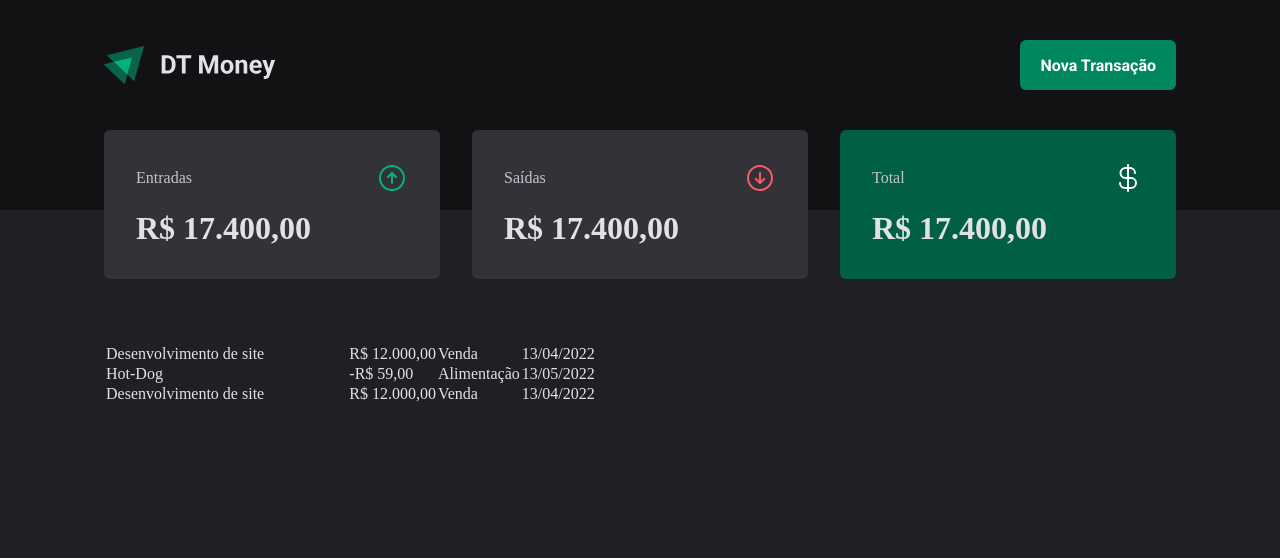
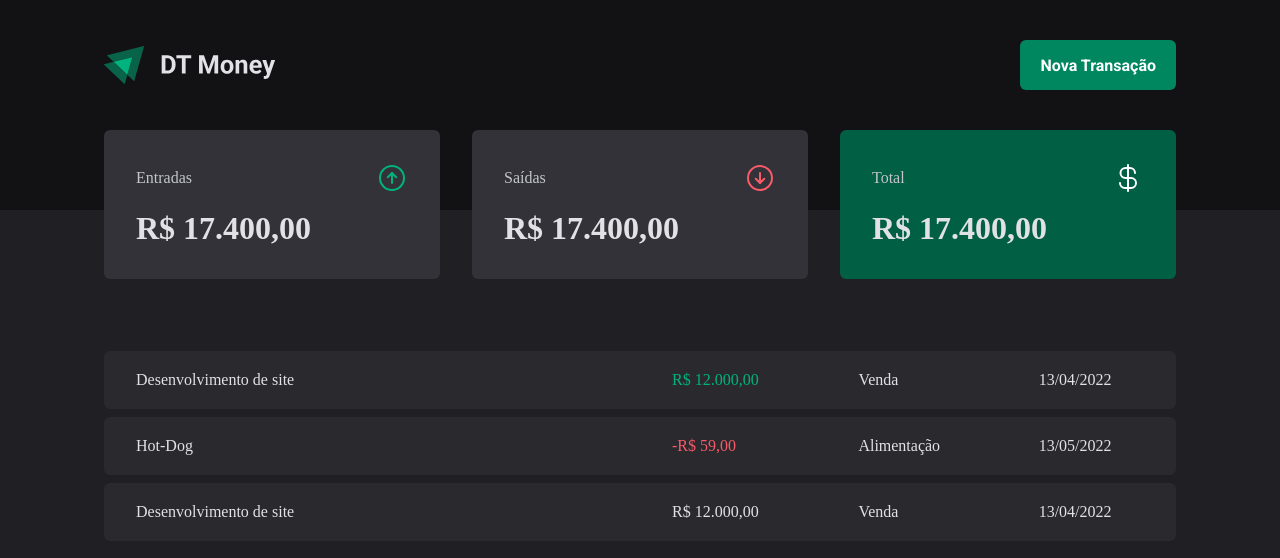
Before and after one commit to marcoscode404/dtmoneyIgnite03, a React (Vite) app in the folder 03-dt-money/: page / in a window 1280 px wide. Shown: the top 558 px of the page. Built offline with nearby package versions, Linux system fonts and the light colour scheme.

Commit message:
cores nos valores positivos e negativos

```diff
--- a/03-dt-money/src/pages/Transactions/index.tsx
+++ b/03-dt-money/src/pages/Transactions/index.tsx
@@ -1,6 +1,10 @@
 import { Header } from '../../components/Header'
 import { Summary } from '../../components/Summary'
-import { TransactionsContainer } from './styles'
+import {
+  PriceHighlight,
+  TransactionsContainer,
+  TransactionsTable,
+} from './styles'
 
 export function Transactions() {
   return (
@@ -10,18 +14,22 @@
 
       {/* table */}
       <TransactionsContainer>
-        <table>
+        <TransactionsTable>
           <tbody>
             <tr>
               <td width="50%">Desenvolvimento de site</td>
-              <td>R$ 12.000,00</td>
+              <td>
+                <PriceHighlight variant="income">R$ 12.000,00</PriceHighlight>
+              </td>
               <td>Venda</td>
               <td>13/04/2022</td>
             </tr>
 
             <tr>
               <td width="50%">Hot-Dog</td>
-              <td>-R$ 59,00</td>
+              <td>
+                <PriceHighlight variant="outcome">-R$ 59,00</PriceHighlight>
+              </td>
               <td>Alimentação</td>
               <td>13/05/2022</td>
             </tr>
@@ -33,7 +41,7 @@
               <td>13/04/2022</td>
             </tr>
           </tbody>
-        </table>
+        </TransactionsTable>
       </TransactionsContainer>
     </div>
   )
--- a/03-dt-money/src/pages/Transactions/styles.ts
+++ b/03-dt-money/src/pages/Transactions/styles.ts
@@ -1,8 +1,46 @@
 import styled from 'styled-components'
 
+// alinhando a tabela ao container - limitando largura
 export const TransactionsContainer = styled.main`
   width: 100%;
   max-width: 1120px;
   margin: 4rem auto 0;
   padding: 0 1.5rem;
 `
+
+// estilizando a tabela
+export const TransactionsTable = styled.table`
+  width: 100%;
+  border-collapse: separate;
+  border-spacing: 0 0.5rem;
+  /* margin-top: 1.5rem; */
+
+  /* styled td */
+  td {
+    padding: 1.25rem 2rem;
+    background: ${(props) => props.theme['gray-700']};
+
+    /* estiliza a td de cada primeira linha */
+    &:first-child {
+      border-top-left-radius: 6px;
+      border-bottom-left-radius: 6px;
+    }
+
+    /* ultima td de cada linha */
+    &:last-child {
+      border-top-right-radius: 6px;
+      border-bottom-right-radius: 6px;
+    }
+  }
+`
+/* interface PriceHighlightProps */
+interface PriceHighlightProps {
+  variant: 'income' | 'outcome'
+}
+
+export const PriceHighlight = styled.span<PriceHighlightProps>`
+  color: ${(props) =>
+    props.variant === 'income'
+      ? props.theme['green-300']
+      : props.theme['red-300']};
+`
```
